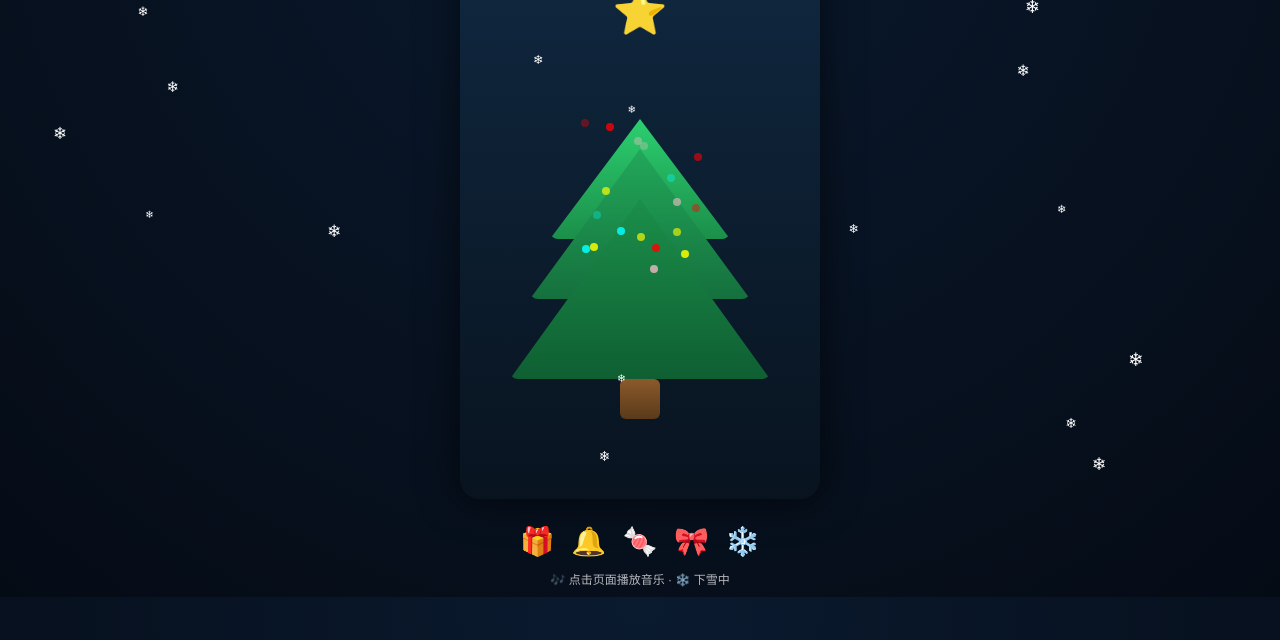
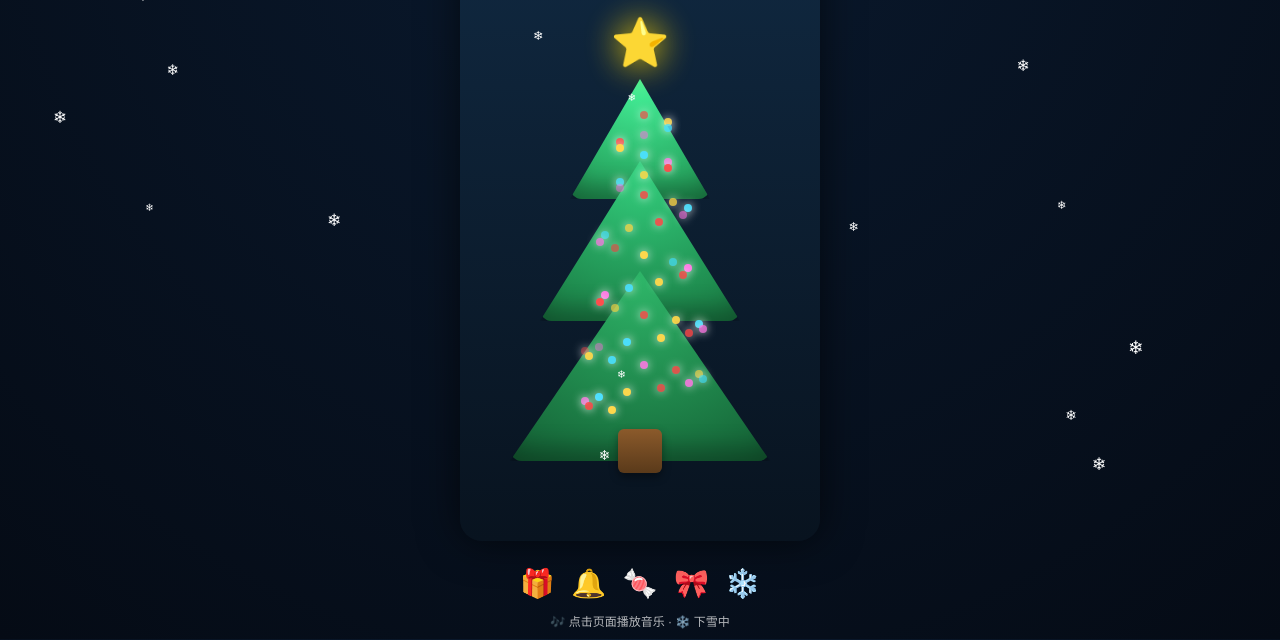
Before and after one commit to DARYL790/tree, a plain HTML site: page index.html in a window 1280 px wide. Shown: the part 160-800 px from the top of the page. Drawn offline with Linux system fonts and the light colour scheme.

Commit message:
Update index.html

```diff
--- a/index.html
+++ b/index.html
@@ -5,158 +5,161 @@
 <title>🎄 Merry Christmas</title>
 
 <style>
-body {
-    margin: 0;
-    background: radial-gradient(circle at top, #0a1a2f, #050b15);
-    font-family: "Microsoft YaHei", sans-serif;
-    color: #fff;
-    text-align: center;
-    overflow-x: hidden;
+body{
+    margin:0;
+    background:radial-gradient(circle at top,#0a1a2f,#050b15);
+    font-family:"Microsoft YaHei",sans-serif;
+    color:#fff;
+    text-align:center;
+    overflow-x:hidden;
 }
 
-/* 标题 */
-h1 {
-    margin: 18px 0 6px;
-    font-size: 26px;
-    color: gold;
-    text-shadow: 0 0 12px gold;
+h1{
+    margin:18px 0 6px;
+    font-size:28px;
+    color:gold;
+    text-shadow:0 0 12px gold;
 }
-
-p { margin: 0 0 10px; }
+p{margin:0 0 10px;opacity:.9}
 
 /* 场景 */
-#scene {
-    position: relative;
-    width: 360px;
-    height: 560px;
-    margin: 20px auto;
-    background: linear-gradient(#102840, #08131f);
-    border-radius: 20px;
-    box-shadow: 0 0 40px rgba(0,0,0,0.6);
-    overflow: hidden;
+#scene{
+    position:relative;
+    width:360px;
+    height:600px;
+    margin:20px auto;
+    background:linear-gradient(#102840,#08131f);
+    border-radius:22px;
+    box-shadow:0 0 40px rgba(0,0,0,.6);
+    overflow:hidden;
 }
 
 /* 祝福 */
-.greeting {
-    position: absolute;
-    top: 14px;
-    width: 100%;
-    font-size: 20px;
-    color: gold;
-    text-shadow: 0 0 6px gold, 0 0 12px orange;
-    z-index: 10;
+.greeting{
+    position:absolute;
+    top:16px;
+    width:100%;
+    font-size:20px;
+    color:gold;
+    text-shadow:0 0 6px gold,0 0 12px orange;
+    z-index:10;
 }
 
-/* 星星 */
-.star {
-    position: absolute;
-    top: 52px;
-    left: 50%;
-    transform: translateX(-50%);
-    font-size: 36px;
-    animation: pulse 1.5s infinite alternate;
-    z-index: 10;
+/* ===== 树整体锚点 ===== */
+.tree-wrapper{
+    position:absolute;
+    bottom:110px;
+    left:50%;
+    transform:translateX(-50%);
+    width:260px;
+    height:380px;
 }
 
-@keyframes pulse {
-    from { transform: translateX(-50%) scale(1); opacity: .7; }
-    to   { transform: translateX(-50%) scale(1.25); opacity: 1; }
+/* 星星：严格对齐树中心 */
+.star{
+    position:absolute;
+    top:-30px;
+    left:50%;
+    transform:translateX(-50%);
+    font-size:38px;
+    filter:drop-shadow(0 0 14px gold);
+    animation:starPulse 1.6s infinite alternate;
+    z-index:5;
+}
+@keyframes starPulse{
+    from{transform:translateX(-50%) scale(1);opacity:.8}
+    to{transform:translateX(-50%) scale(1.25);opacity:1}
 }
 
-/* 圣诞树（多层） */
-.tree-layer {
-    position: absolute;
-    left: 50%;
-    transform: translateX(-50%);
-    border-radius: 8px;
+/* 树层 */
+.tree-layer{
+    position:absolute;
+    left:50%;
+    transform:translateX(-50%);
+    clip-path:polygon(50% 0,0 100%,100% 100%);
+    border-radius:12px;
+    box-shadow:
+        inset 0 -14px 22px rgba(0,0,0,.28),
+        0 6px 10px rgba(0,0,0,.25);
 }
 
-.layer1 {
-    bottom: 120px;
-    width: 260px;
-    height: 180px;
-    background: linear-gradient(#1b8f4a, #0f5f32);
-    clip-path: polygon(50% 0, 0 100%, 100% 100%);
+.layer-top{
+    top:28px;
+    width:140px;
+    height:120px;
+    background:radial-gradient(circle at top,#46f59c,#1e8f4e);
 }
-
-.layer2 {
-    bottom: 200px;
-    width: 220px;
-    height: 150px;
-    background: linear-gradient(#22a85a, #15703d);
-    clip-path: polygon(50% 0, 0 100%, 100% 100%);
+.layer-mid{
+    top:110px;
+    width:200px;
+    height:160px;
+    background:radial-gradient(circle at top,#35d481,#18753f);
 }
-
-.layer3 {
-    bottom: 260px;
-    width: 180px;
-    height: 120px;
-    background: linear-gradient(#2ccf70, #1b8f4a);
-    clip-path: polygon(50% 0, 0 100%, 100% 100%);
+.layer-bottom{
+    top:220px;
+    width:260px;
+    height:190px;
+    background:radial-gradient(circle at top,#2fb86a,#135e33);
 }
 
 /* 树干 */
-.trunk {
-    position: absolute;
-    bottom: 80px;
-    left: 50%;
-    transform: translateX(-50%);
-    width: 40px;
-    height: 40px;
-    background: linear-gradient(#8b5a2b, #5a3a1a);
-    border-radius: 6px;
+.trunk{
+    position:absolute;
+    bottom:-42px;
+    left:50%;
+    transform:translateX(-50%);
+    width:44px;
+    height:44px;
+    background:linear-gradient(#8b5a2b,#5a3a1a);
+    border-radius:6px;
+    box-shadow:0 4px 8px rgba(0,0,0,.4);
 }
 
-/* 彩灯 */
-.light {
-    position: absolute;
-    width: 8px;
-    height: 8px;
-    border-radius: 50%;
-    animation: blink 1.2s infinite alternate;
+/* 灯 */
+.light{
+    position:absolute;
+    width:8px;
+    height:8px;
+    border-radius:50%;
+    box-shadow:0 0 10px currentColor;
+    animation:blink 1.3s infinite alternate;
 }
-
-@keyframes blink {
-    from { opacity: .3; }
-    to   { opacity: 1; }
+@keyframes blink{
+    from{opacity:.35}
+    to{opacity:1}
 }
 
 /* 装饰工具 */
-#tools {
-    margin-top: 8px;
+#tools{margin-top:8px}
+.ornament{
+    display:inline-block;
+    font-size:28px;
+    margin:6px;
+    cursor:grab;
 }
-
-.ornament {
-    display: inline-block;
-    font-size: 28px;
-    margin: 6px;
-    cursor: grab;
-}
-
-.placed {
-    position: absolute;
-    cursor: grab;
-    z-index: 20;
+.placed{
+    position:absolute;
+    cursor:grab;
+    z-index:20;
 }
 
 /* 雪花 */
-.snowflake {
-    position: fixed;
-    top: -10px;
-    color: white;
-    pointer-events: none;
-    z-index: 1000;
-    animation: fall linear;
+.snowflake{
+    position:fixed;
+    top:-10px;
+    color:white;
+    pointer-events:none;
+    z-index:1000;
+    animation:fall linear;
+}
+@keyframes fall{
+    to{transform:translateY(110vh)}
 }
 
-@keyframes fall {
-    to { transform: translateY(110vh); }
-}
-
-footer {
-    font-size: 12px;
-    opacity: .7;
-    margin: 6px 0 10px;
+footer{
+    font-size:12px;
+    opacity:.7;
+    margin:6px 0 10px;
 }
 </style>
 </head>
@@ -167,14 +170,17 @@ footer {
 <p>把装饰品拖到树上吧 ✨</p>
 
 <div id="scene">
-    <div class="greeting">Merry Christmas!</div>
-    <div class="star">⭐</div>
+    <div class="greeting">Merry Christmas！</div>
 
-    <div class="tree-layer layer3"></div>
-    <div class="tree-layer layer2"></div>
-    <div class="tree-layer layer1"></div>
+    <div class="tree-wrapper">
+        <div class="star">⭐</div>
 
-    <div class="trunk"></div>
+        <div class="tree-layer layer-top"></div>
+        <div class="tree-layer layer-mid"></div>
+        <div class="tree-layer layer-bottom"></div>
+
+        <div class="trunk"></div>
+    </div>
 </div>
 
 <div id="tools">
@@ -187,75 +193,81 @@ footer {
 
 <footer>🎶 点击页面播放音乐 · ❄️ 下雪中</footer>
 
+<!-- 🎶 本地音乐（你自己上传） -->
 <audio id="bgm" loop>
-    <source src="https://cdn.pixabay.com/audio/2022/12/21/audio_4a6f79d8b2.mp3">
+    <source src="music.mp3" type="audio/mpeg">
 </audio>
 
 <script>
-/* 🎶 音乐 */
-const bgm = document.getElementById("bgm");
-window.addEventListener("click", () => {
-    if (bgm.paused) bgm.play();
+/* 🎶 音乐播放 */
+const bgm=document.getElementById("bgm");
+window.addEventListener("click",()=>{
+    if(bgm.paused) bgm.play();
 });
 
-/* 🎁 拖拽 */
-let dragged = null;
-document.querySelectorAll('.ornament').forEach(item => {
-    item.addEventListener('mousedown', e => {
-        dragged = item.cloneNode(true);
+/* 🎁 拖拽装饰 */
+let dragged=null;
+document.querySelectorAll('.ornament').forEach(item=>{
+    item.addEventListener('mousedown',e=>{
+        dragged=item.cloneNode(true);
         dragged.classList.add('placed');
-        dragged.style.left = e.pageX - 14 + 'px';
-        dragged.style.top = e.pageY - 14 + 'px';
+        dragged.style.left=e.pageX-14+'px';
+        dragged.style.top=e.pageY-14+'px';
         document.body.appendChild(dragged);
     });
 });
-
-document.addEventListener('mousemove', e => {
-    if (dragged) {
-        dragged.style.left = e.pageX - 14 + 'px';
-        dragged.style.top = e.pageY - 14 + 'px';
+document.addEventListener('mousemove',e=>{
+    if(dragged){
+        dragged.style.left=e.pageX-14+'px';
+        dragged.style.top=e.pageY-14+'px';
     }
 });
-
-document.addEventListener('mouseup', () => {
-    if (!dragged) return;
-    const scene = document.getElementById('scene');
-    const r = scene.getBoundingClientRect();
-    const x = parseInt(dragged.style.left);
-    const y = parseInt(dragged.style.top);
-
-    if (x > r.left && x < r.right && y > r.top && y < r.bottom) {
-        dragged.style.left = (x - r.left) + 'px';
-        dragged.style.top = (y - r.top) + 'px';
+document.addEventListener('mouseup',()=>{
+    if(!dragged) return;
+    const scene=document.getElementById('scene');
+    const r=scene.getBoundingClientRect();
+    const x=parseInt(dragged.style.left);
+    const y=parseInt(dragged.style.top);
+    if(x>r.left&&x<r.right&&y>r.top&&y<r.bottom){
+        dragged.style.left=(x-r.left)+'px';
+        dragged.style.top=(y-r.top)+'px';
         scene.appendChild(dragged);
-    } else dragged.remove();
-
-    dragged = null;
+    }else dragged.remove();
+    dragged=null;
 });
 
 /* ❄️ 下雪 */
-function snow() {
-    const s = document.createElement("div");
-    s.className = "snowflake";
-    s.innerText = "❄";
-    s.style.left = Math.random() * window.innerWidth + "px";
-    s.style.fontSize = (Math.random() * 12 + 10) + "px";
-    s.style.animationDuration = (Math.random() * 5 + 5) + "s";
+function snow(){
+    const s=document.createElement("div");
+    s.className="snowflake";
+    s.innerText="❄";
+    s.style.left=Math.random()*window.innerWidth+"px";
+    s.style.fontSize=(Math.random()*12+10)+"px";
+    s.style.animationDuration=(Math.random()*5+5)+"s";
     document.body.appendChild(s);
-    setTimeout(() => s.remove(), 10000);
+    setTimeout(()=>s.remove(),10000);
 }
-setInterval(snow, 250);
+setInterval(snow,260);
 
-/* ✨ 彩灯 */
-for (let i = 0; i < 18; i++) {
-    const l = document.createElement("div");
-    l.className = "light";
-    l.style.background = ["red","yellow","cyan","pink"][i % 4];
-    l.style.left = (120 + Math.random()*120) + "px";
-    l.style.top  = (180 + Math.random()*160) + "px";
-    l.style.animationDelay = Math.random() + "s";
-    document.getElementById("scene").appendChild(l);
+/* 💡 螺旋灯带 */
+const tree=document.querySelector(".tree-wrapper");
+function lightBand(y1,y2,amp,count){
+    for(let i=0;i<count;i++){
+        const t=i/count;
+        const y=y1+t*(y2-y1);
+        const x=130+Math.sin(t*Math.PI*4)*amp;
+        const l=document.createElement("div");
+        l.className="light";
+        l.style.left=x+"px";
+        l.style.top=y+"px";
+        l.style.background=["#ff4d4d","#ffd84d","#4de1ff","#ff7be5"][i%4];
+        l.style.animationDelay=Math.random()+"s";
+        tree.appendChild(l);
+    }
 }
+lightBand(60,140,28,12);
+lightBand(140,260,45,18);
+lightBand(260,360,60,22);
 </script>
 
 </body>
```
